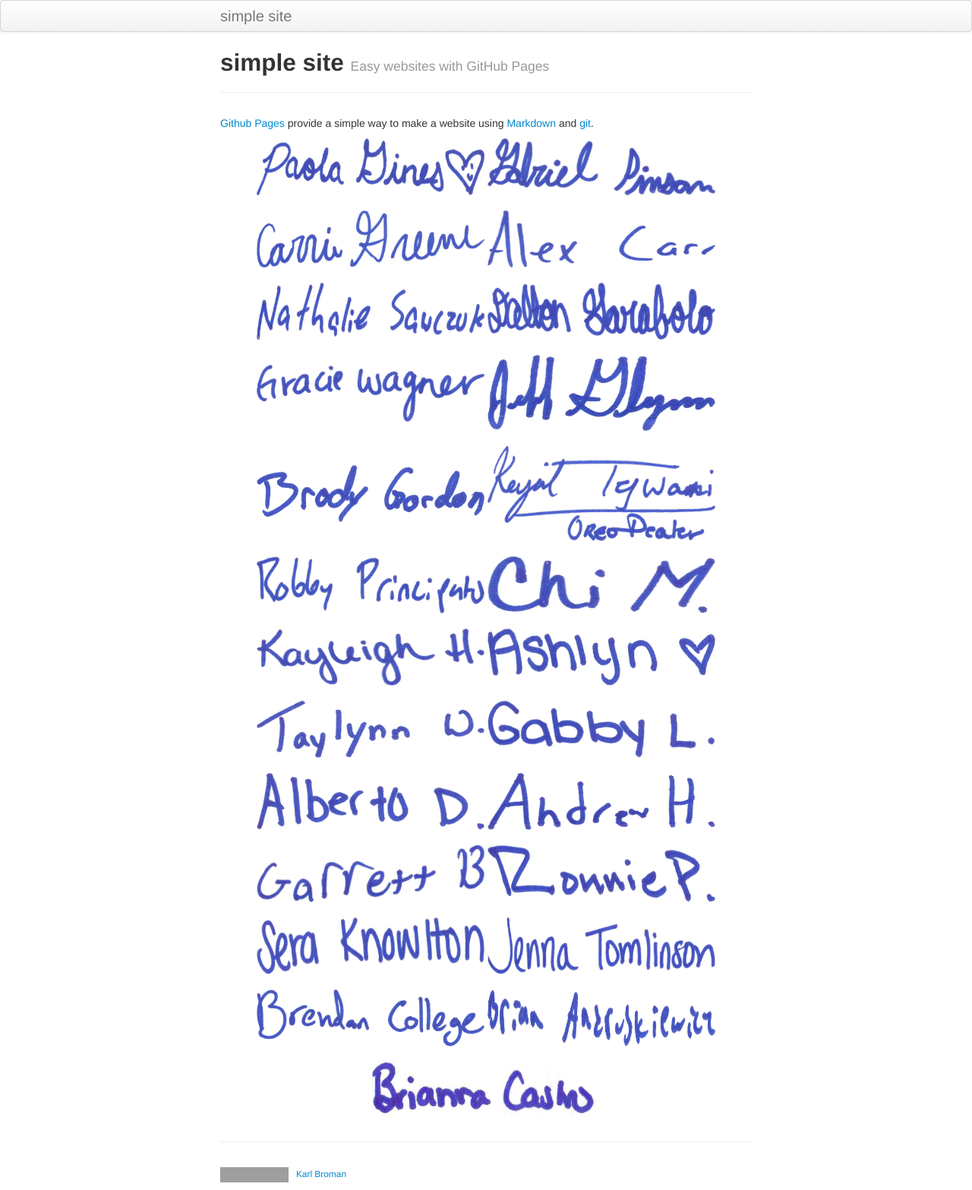
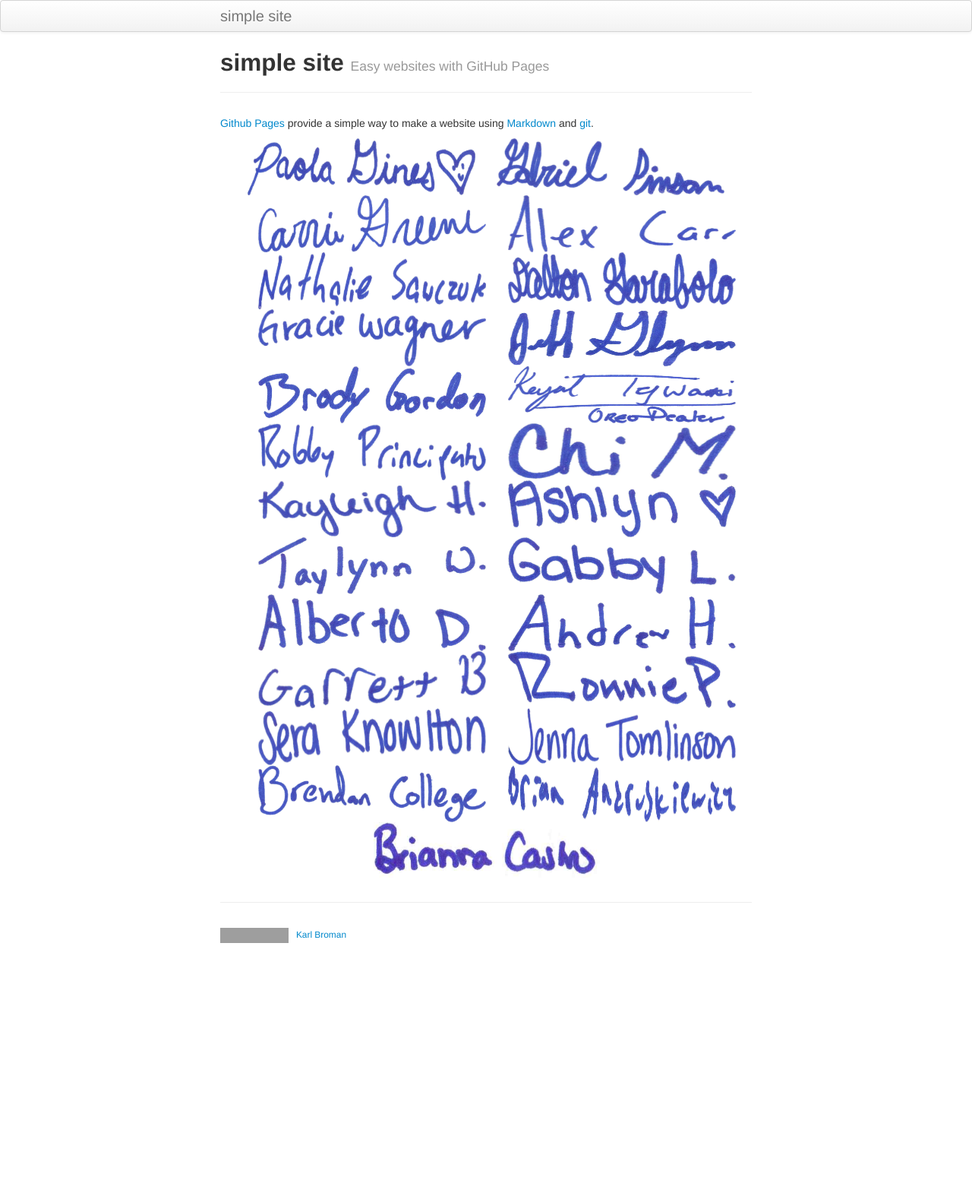
Before and after one commit to the-brom/the-brom.com, a Jekyll site: the page built from index.md, in a window 1280 px wide. Shown: the whole page at 76% size. Built offline with Jekyll 4.4.1, drawn with Linux system fonts in a browser that asks for light colours; after the commit the page ends 1251 px from its top, so only the background shows below that; grey boxes are pictures that could not be loaded.

Commit message:
Update index.md

```diff
--- a/index.md
+++ b/index.md
@@ -10,29 +10,29 @@ website using
 [Markdown](https://daringfireball.net/projects/markdown/) and
 [git](https://git-scm.com).
 <center>
-<img src="signatures_optimized/1.jpg" alt="Signature" style="height:75px;width:300px;">
-<img src="signatures_optimized/2.jpg" alt="Signature" style="height:75px;width:300px;"><br><br>
-<img src="signatures_optimized/3.jpg" alt="Signature" style="height:75px;width:300px;">
-<img src="signatures_optimized/4.jpg" alt="Signature" style="height:75px;width:300px;"><br><br>
-<img src="signatures_optimized/5.jpg" alt="Signature" style="height:75px;width:300px;">
-<img src="signatures_optimized/6.jpg" alt="Signature" style="height:75px;width:300px;"><br><br>
-<img src="signatures_optimized/7.jpg" alt="Signature" style="height:75px;width:300px;">
-<img src="signatures_optimized/8.jpg" alt="Signature" style="height:100px;width:300px;"><br><br>
-<img src="signatures_optimized/9.jpg" alt="Signature" style="height:75px;width:300px;">
-<img src="signatures_optimized/10.jpg" alt="Signature" style="height:125px;width:300px;"><br><br>
-<img src="signatures_optimized/11.jpg" alt="Signature" style="height:75px;width:300px;">
-<img src="signatures_optimized/12.jpg" alt="Signature" style="height:75px;width:300px;"><br><br>
-<img src="signatures_optimized/13.jpg" alt="Signature" style="height:75px;width:300px;">
-<img src="signatures_optimized/14.jpg" alt="Signature" style="height:75px;width:300px;"><br><br>
-<img src="signatures_optimized/15.jpg" alt="Signature" style="height:75px;width:300px;">
-<img src="signatures_optimized/16.jpg" alt="Signature" style="height:75px;width:300px;"><br><br>
-<img src="signatures_optimized/17.jpg" alt="Signature" style="height:75px;width:300px;">
-<img src="signatures_optimized/18.jpg" alt="Signature" style="height:75px;width:300px;"><br><br>
-<img src="signatures_optimized/19.jpg" alt="Signature" style="height:75px;width:300px;">
-<img src="signatures_optimized/20.jpg" alt="Signature" style="height:75px;width:300px;"><br><br>
-<img src="signatures_optimized/21.jpg" alt="Signature" style="height:75px;width:300px;">
-<img src="signatures_optimized/22.jpg" alt="Signature" style="height:75px;width:300px;"><br><br>
-<img src="signatures_optimized/23.jpg" alt="Signature" style="height:75px;width:300px;">
-<img src="signatures_optimized/24.jpg" alt="Signature" style="height:75px;width:300px;"><br><br>
-<img src="signatures_optimized/25.jpg" alt="Signature" style="height:75px;width:300px;">
+<img src="signatures_optimized/1.jpg" alt="Signature" style="height:75px;width:300px;"><img src="space.png">
+<img src="signatures_optimized/2.jpg" alt="Signature" style="height:75px;width:300px;"><br><img src="space.png">
+<img src="signatures_optimized/3.jpg" alt="Signature" style="height:75px;width:300px;"><img src="space.png">
+<img src="signatures_optimized/4.jpg" alt="Signature" style="height:75px;width:300px;"><br><img src="space.png">
+<img src="signatures_optimized/5.jpg" alt="Signature" style="height:75px;width:300px;"><img src="space.png">
+<img src="signatures_optimized/6.jpg" alt="Signature" style="height:75px;width:300px;"><br><img src="space.png">
+<img src="signatures_optimized/7.jpg" alt="Signature" style="height:75px;width:300px;"><img src="space.png">
+<img src="signatures_optimized/8.jpg" alt="Signature" style="height:75px;width:300px;"><br><img src="space.png">
+<img src="signatures_optimized/9.jpg" alt="Signature" style="height:75px;width:300px;"><img src="space.png">
+<img src="signatures_optimized/10.jpg" alt="Signature" style="height:75px;width:300px;"><br><img src="space.png">
+<img src="signatures_optimized/11.jpg" alt="Signature" style="height:75px;width:300px;"><img src="space.png">
+<img src="signatures_optimized/12.jpg" alt="Signature" style="height:75px;width:300px;"><br><img src="space.png">
+<img src="signatures_optimized/13.jpg" alt="Signature" style="height:75px;width:300px;"><img src="space.png">
+<img src="signatures_optimized/14.jpg" alt="Signature" style="height:75px;width:300px;"><br><img src="space.png">
+<img src="signatures_optimized/15.jpg" alt="Signature" style="height:75px;width:300px;"><img src="space.png">
+<img src="signatures_optimized/16.jpg" alt="Signature" style="height:75px;width:300px;"><br><img src="space.png">
+<img src="signatures_optimized/17.jpg" alt="Signature" style="height:75px;width:300px;"><img src="space.png">
+<img src="signatures_optimized/18.jpg" alt="Signature" style="height:75px;width:300px;"><br><img src="space.png">
+<img src="signatures_optimized/19.jpg" alt="Signature" style="height:75px;width:300px;"><img src="space.png">
+<img src="signatures_optimized/20.jpg" alt="Signature" style="height:75px;width:300px;"><br><img src="space.png">
+<img src="signatures_optimized/21.jpg" alt="Signature" style="height:75px;width:300px;"><img src="space.png">
+<img src="signatures_optimized/22.jpg" alt="Signature" style="height:75px;width:300px;"><br><img src="space.png">
+<img src="signatures_optimized/23.jpg" alt="Signature" style="height:75px;width:300px;"><img src="space.png">
+<img src="signatures_optimized/24.jpg" alt="Signature" style="height:75px;width:300px;"><br><img src="space.png">
+<img src="signatures_optimized/25.jpg" alt="Signature" style="height:75px;width:300px;"><img src="space.png">
 </center>
```
